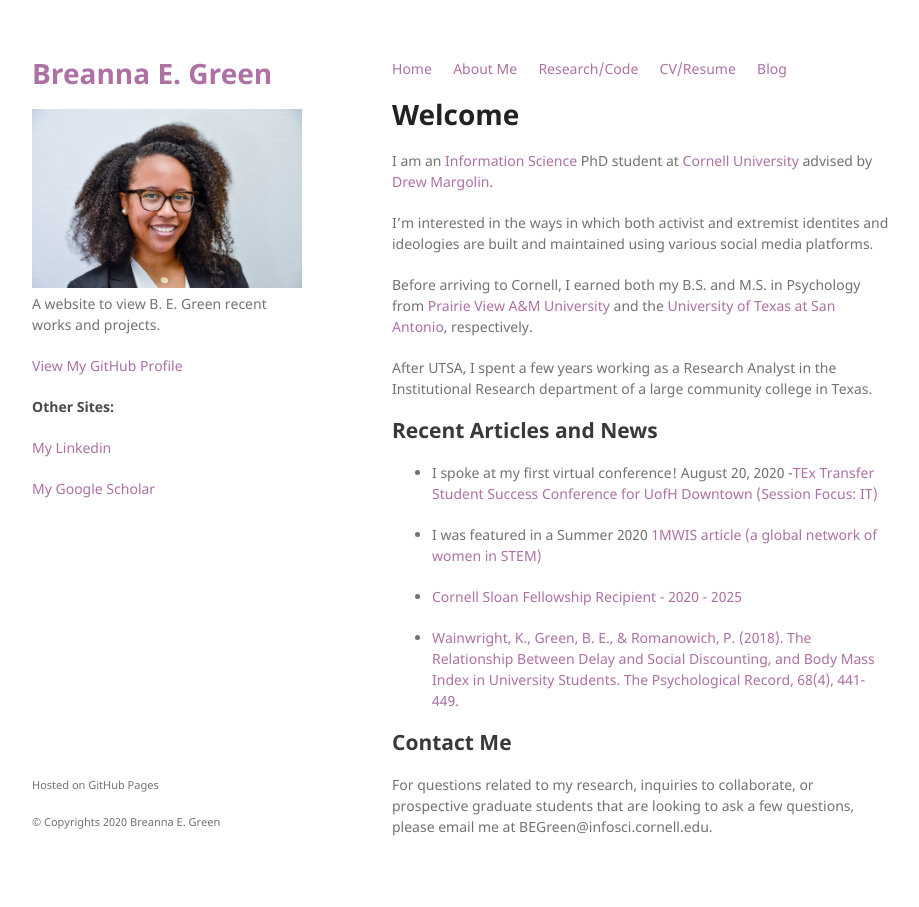
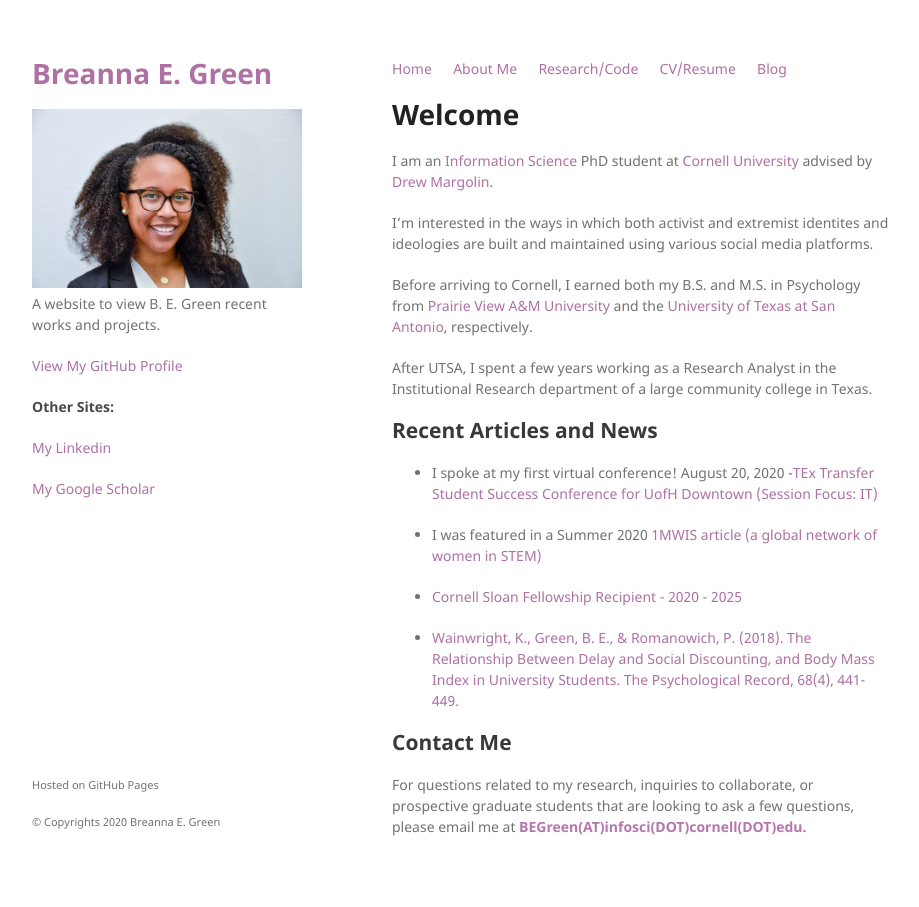
Before and after one commit to bregreen/bregreen.github.io, a Jekyll site: the page built from index.md, in a window 1280 px wide. Shown: the whole page, without its empty margins (178-1097 px from the left). Built offline with Jekyll 4.4.1, drawn with Linux system fonts in a browser that asks for light colours; nearby versions of some CDN libraries.

Commit message:
Update index.md

```diff
--- a/index.md
+++ b/index.md
@@ -30,4 +30,4 @@
 
 
 ## Contact Me
-For questions related to my research, inquiries to collaborate, or prospective graduate students that are looking to ask a few questions, please email me at BEGreen@infosci.cornell.edu.
+For questions related to my research, inquiries to collaborate, or prospective graduate students that are looking to ask a few questions, please email me at __BEGreen(AT)infosci(DOT)cornell(DOT)edu.__
```
